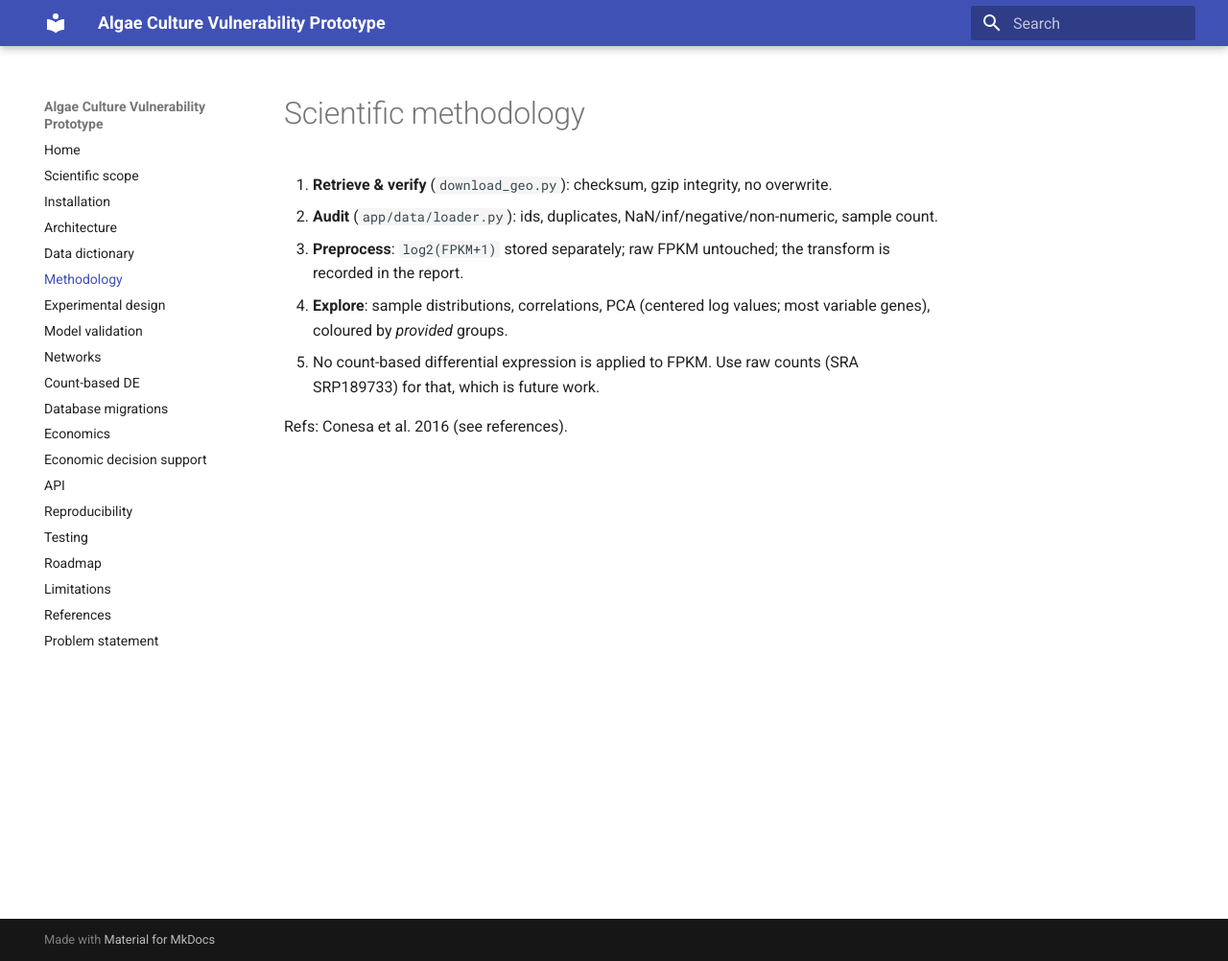
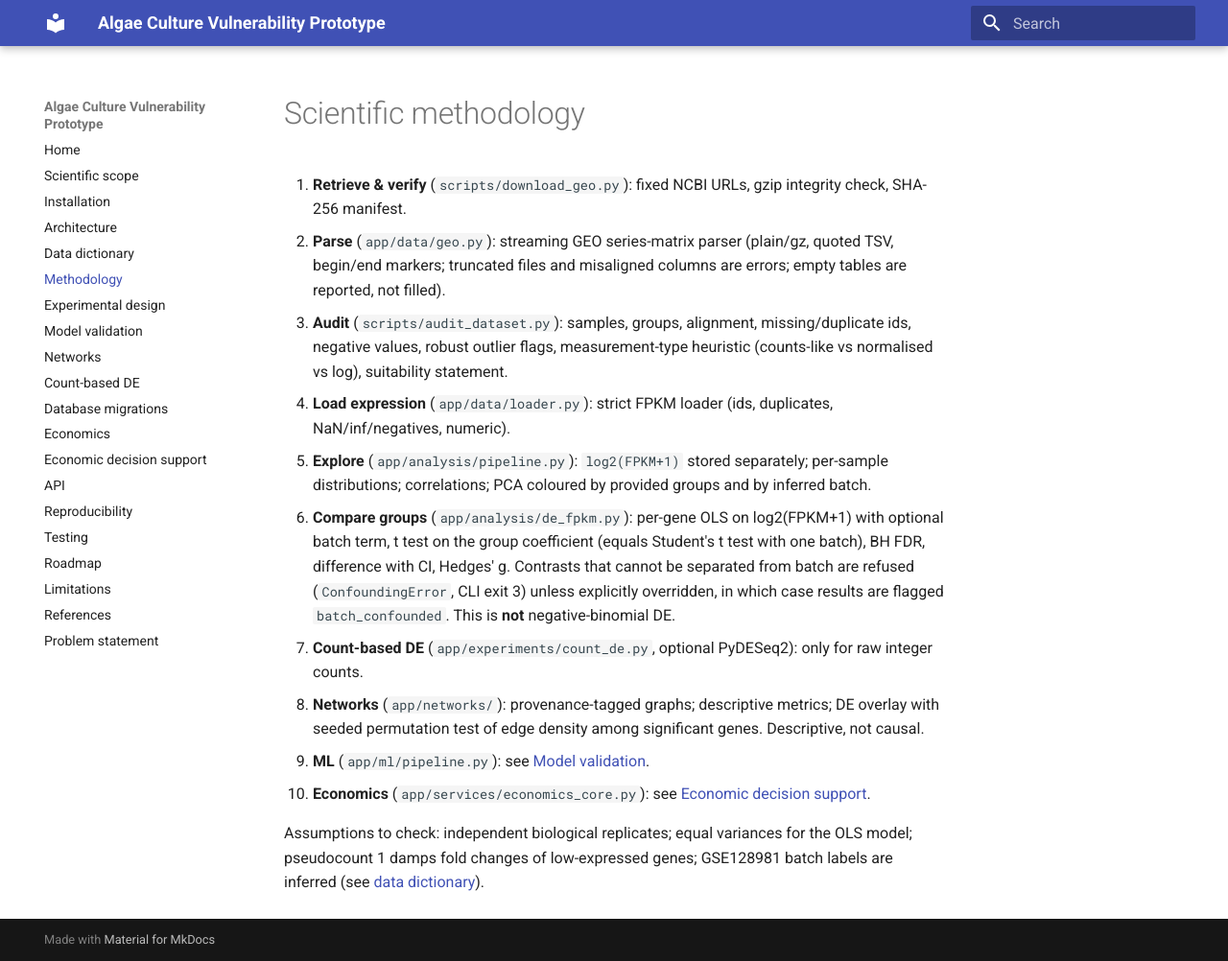
Before and after one commit to sunilnarayan419-ui/AlgalPathogenRisk-ML, an MkDocs documentation site: the page built from docs/scientific_methodology.md, in a window 1280 px wide and 1002 px high. Shown: the whole window at 96% size. Built offline with MkDocs 1.6.1 and Material for MkDocs 9.7.7, drawn with Linux system fonts in a browser that asks for light colours.

Commit message:
chore: update docs/scientific_methodology.md

```diff
--- a/docs/scientific_methodology.md
+++ b/docs/scientific_methodology.md
@@ -1,9 +1,22 @@
 # Scientific methodology
 
-1. **Retrieve & verify** (`download_geo.py`): checksum, gzip integrity, no overwrite.
-2. **Audit** (`app/data/loader.py`): ids, duplicates, NaN/inf/negative/non-numeric, sample count.
-3. **Preprocess**: `log2(FPKM+1)` stored separately; raw FPKM untouched; the transform is recorded in the report.
-4. **Explore**: sample distributions, correlations, PCA (centered log values; most variable genes), coloured by *provided* groups.
-5. No count-based differential expression is applied to FPKM. Use raw counts (SRA SRP189733) for that, which is future work.
+1. **Retrieve & verify** (`scripts/download_geo.py`): fixed NCBI URLs, gzip integrity check, SHA-256 manifest.
+2. **Parse** (`app/data/geo.py`): streaming GEO series-matrix parser (plain/gz, quoted TSV, begin/end markers;
+   truncated files and misaligned columns are errors; empty tables are reported, not filled).
+3. **Audit** (`scripts/audit_dataset.py`): samples, groups, alignment, missing/duplicate ids, negative values,
+   robust outlier flags, measurement-type heuristic (counts-like vs normalised vs log), suitability statement.
+4. **Load expression** (`app/data/loader.py`): strict FPKM loader (ids, duplicates, NaN/inf/negatives, numeric).
+5. **Explore** (`app/analysis/pipeline.py`): `log2(FPKM+1)` stored separately; per-sample distributions;
+   correlations; PCA coloured by provided groups and by inferred batch.
+6. **Compare groups** (`app/analysis/de_fpkm.py`): per-gene OLS on log2(FPKM+1) with optional batch term, t test
+   on the group coefficient (equals Student's t test with one batch), BH FDR, difference with CI, Hedges' g.
+   Contrasts that cannot be separated from batch are refused (`ConfoundingError`, CLI exit 3) unless explicitly
+   overridden, in which case results are flagged `batch_confounded`. This is **not** negative-binomial DE.
+7. **Count-based DE** (`app/experiments/count_de.py`, optional PyDESeq2): only for raw integer counts.
+8. **Networks** (`app/networks/`): provenance-tagged graphs; descriptive metrics; DE overlay with seeded
+   permutation test of edge density among significant genes. Descriptive, not causal.
+9. **ML** (`app/ml/pipeline.py`): see [Model validation](model_validation.md).
+10. **Economics** (`app/services/economics_core.py`): see [Economic decision support](economic_decision_support.md).
 
-Refs: Conesa et al. 2016 (see references).
+Assumptions to check: independent biological replicates; equal variances for the OLS model; pseudocount 1
+damps fold changes of low-expressed genes; GSE128981 batch labels are inferred (see [data dictionary](data_dictionary.md)).
```
